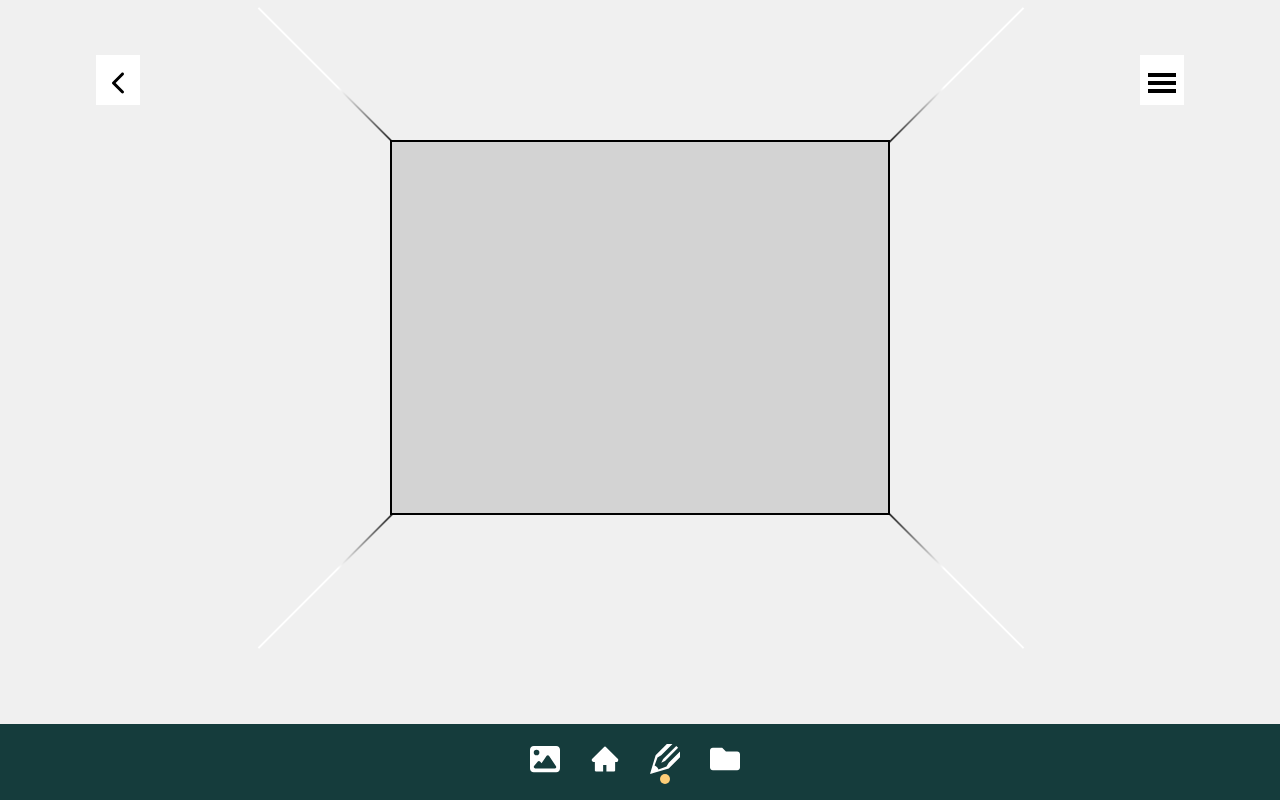
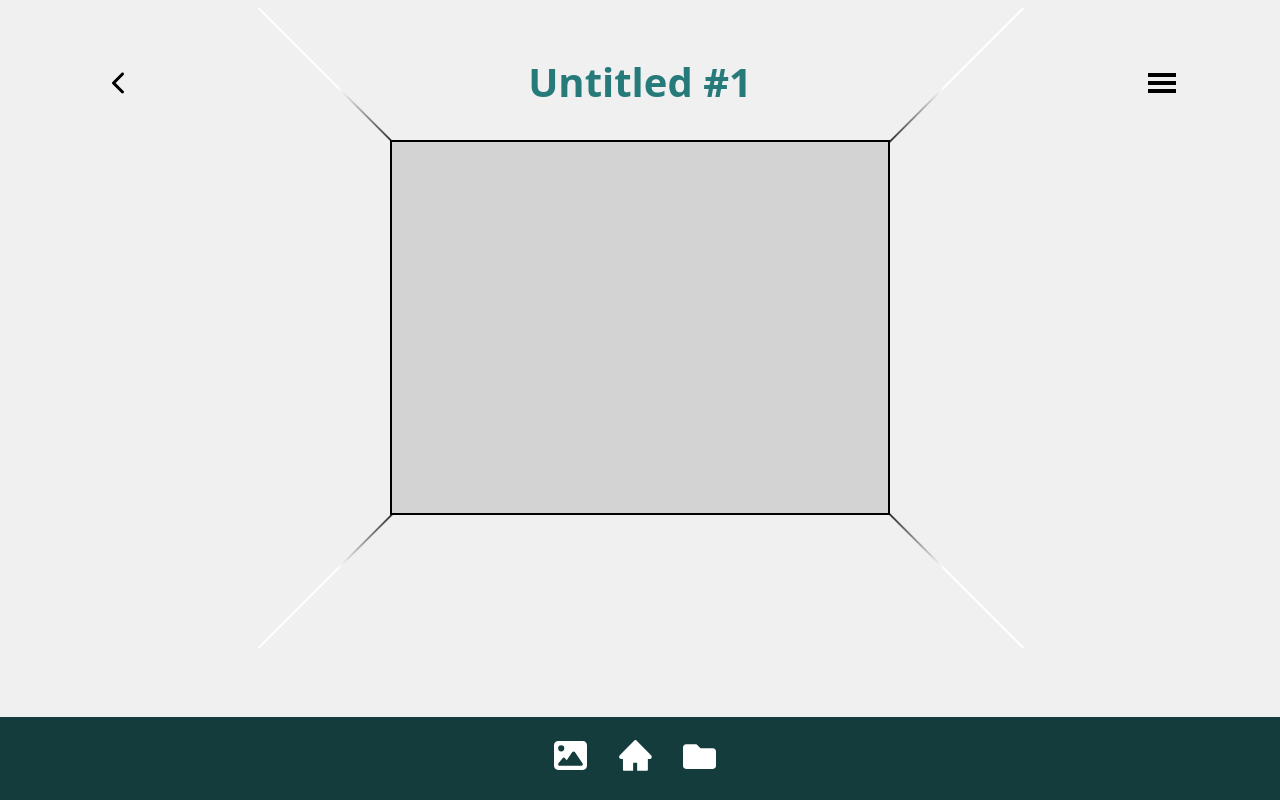
Before and after one commit to RudyCab/wallgenie, a React (Create React App) app: page /WallEditor in a window 1280 px wide. Built offline with nearby package versions, Linux system fonts and the light colour scheme.

Commit message:
added wall project title, updated navbar styling

```diff
--- a/src/Components/NavBar/NavBar.css
+++ b/src/Components/NavBar/NavBar.css
@@ -33,12 +33,12 @@
 
 .navbar li.active::after {
   content: '';
-  width: 10px;
-  height: 10px;
+  width: 8px;
+  height: 8px;
   background-color: #FDCE78;
   border-radius: 50%;
   position: absolute;
-  bottom: -10px;
+  bottom: -15px;
   left: 38%;
   transform: translateX(-50%);
 }
--- a/src/Components/NavBar/NavBar.js
+++ b/src/Components/NavBar/NavBar.js
@@ -9,21 +9,28 @@ import { ImPencil2 } from "react-icons/im";
 
 function NavBar() {
   const location = useLocation();
+  const ICON_MULTIPLIER = 1.1;
 
   return (
     <nav className="navbar">
       <ul>
         <li className={location.pathname === "/Gallery" ? "active" : ""}>
-          <Link to="/Gallery"><FaImage size={30} /></Link>
+          <Link to="/Gallery">
+            <FaImage size={30 * ICON_MULTIPLIER} />
+          </Link>
         </li>
         <li className={location.pathname === "/wallgenie" ? "active" : ""}>
-          <Link to="/wallgenie"><AiFillHome size={30}/></Link>
+          <Link to="/wallgenie">
+            <AiFillHome size={33.5 * ICON_MULTIPLIER} />
+          </Link>
         </li>
-        <li className={location.pathname === "/WallEditor" ? "active" : ""}>
-          <Link to="/WallEditor"><ImPencil2 size={30}/></Link>
-        </li>
+        {/* <li className={location.pathname === "/WallEditor" ? "active" : ""}>
+          <Link to="/WallEditor"><ImPencil2 size={28.5 * ICON_MULTIPLIER}/></Link>
+        </li> */}
         <li className={location.pathname === "/Projects" ? "active" : ""}>
-          <Link to="/Projects"><FaFolder size={30}/></Link>
+          <Link to="/Projects">
+            <FaFolder size={30 * ICON_MULTIPLIER} style={{ marginTop: 2 }} />
+          </Link>
         </li>
       </ul>
     </nav>
--- a/src/Components/SettingsPopup/SettingsPopup.css
+++ b/src/Components/SettingsPopup/SettingsPopup.css
@@ -4,7 +4,7 @@
   top: 10%;
   transform: translateY(-50%);
   border-width: 0px;
-  background-color: white;
+  background-color: transparent;
   font-size: 2em;
 }
 
--- a/src/WallEditor/WallEditorPage.css
+++ b/src/WallEditor/WallEditorPage.css
@@ -35,6 +35,18 @@ body {
   left: 7.5%;
   transform: translateY(-50%);
   border-width: 0px;
-  background-color: white;
+  background-color: transparent;
   font-size: 2em;
 }
+
+/* Project Title styling */
+.project-title {
+  position: absolute;
+  top: 10.75%;
+  left: 50%;
+  transform: translate(-50%, -50%); /* center vertically */
+
+  /* handles text overflow styling */
+  white-space: nowrap;
+  overflow: hidden;
+}
--- a/src/WallEditor/WallEditorPage.jsx
+++ b/src/WallEditor/WallEditorPage.jsx
@@ -7,6 +7,65 @@ import "bootstrap/dist/css/bootstrap.css";
 import { Wall } from "../Structs/Wall";
 import { IoIosArrowBack } from "react-icons/io";
 import { useNavigate } from "react-router-dom";
+
+const ProjectTitle = ({ alertDisplayed }) => {
+  const [projectTitle, setProjectTitle] = useState("Untitled #1");
+  const [isEditing, setIsEditing] = useState(false);
+
+  const handleTitleClick = () => {
+    if (!alertDisplayed) {
+      setIsEditing(true); // enable editing mode
+    }
+  };
+
+  const handleInputChange = (event) => {
+    setProjectTitle(event.target.value); // update project title
+  };
+
+  const handleInputBlur = () => {
+    setIsEditing(false); // disable editing mode
+    if (projectTitle.trim() === "") {
+      // ensure that if user types an empty title, it'll defaul to "Untitled"
+      setProjectTitle("Untitled");
+    }
+  };
+
+  const handleKeyDown = (event) => {
+    if (event.key === "Enter") {
+      handleInputBlur();
+    }
+  };
+
+  const MAX_VISIBLE_CHARS = 13;
+
+  // if alert is being displayed, change title text color be a bit transparent
+  const DEFAULT_COLOR = "#267a7a";
+  let title_color = alertDisplayed ? DEFAULT_COLOR + "8c" : DEFAULT_COLOR;
+
+  return (
+    <div className="project-title">
+      {isEditing ? (
+        <input
+          type="text"
+          value={projectTitle}
+          onChange={handleInputChange}
+          onBlur={handleInputBlur}
+          onKeyDown={handleKeyDown}
+          autoFocus
+        />
+      ) : (
+        <h1
+          onClick={handleTitleClick}
+          style={{ color: title_color, fontWeight: "bold" }}
+        >
+          {projectTitle.length > MAX_VISIBLE_CHARS
+            ? projectTitle.substring(0, MAX_VISIBLE_CHARS) + "..."
+            : projectTitle}
+        </h1>
+      )}
+    </div>
+  );
+};
 
 function WallEditorPage() {
   const [alertDisplayed, setAlertDisplayed] = useState(false);
@@ -55,7 +114,7 @@ function WallEditorPage() {
 
   /* this container should contain the following components:
     x - back button
-      - project name
+    x - project name
     x - settings button
     x - wall component
       - clear all button
@@ -67,7 +126,7 @@ function WallEditorPage() {
         className="page-container split-pane-wrapper"
         style={{ pointerEvents: "auto" }}
       >
-        <div ref={parentRef} className="top-row" id="toprow">
+        <div ref={parentRef} className="top-row">
           <button
             className="back-button"
             disabled={alertDisplayed}
@@ -75,6 +134,7 @@ function WallEditorPage() {
           >
             <IoIosArrowBack />
           </button>
+          <ProjectTitle alertDisplayed={alertDisplayed} />
           <SettingsPopup
             alertDisplayed={alertDisplayed}
             setAlertDisplayed={setAlertDisplayed}
```
